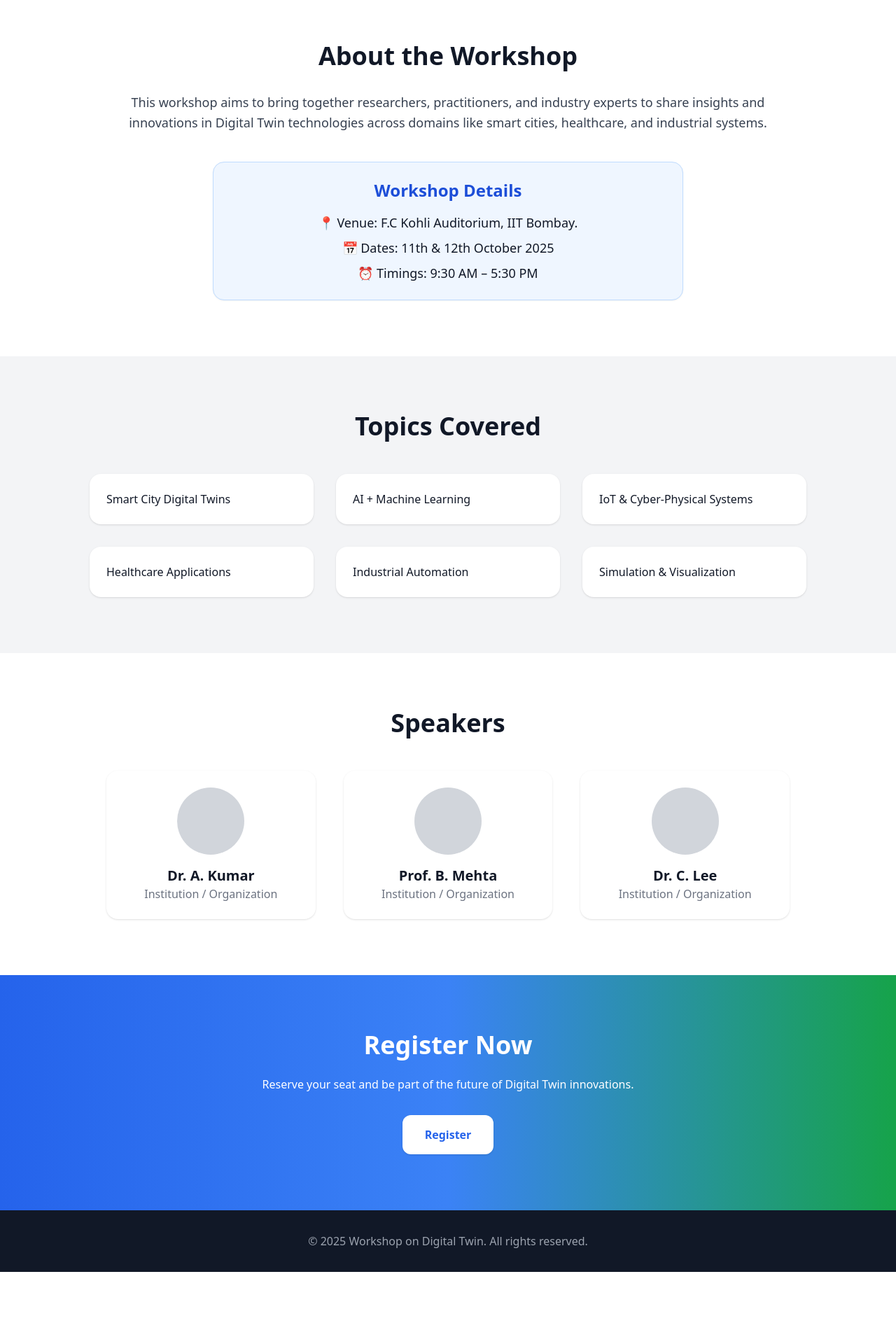
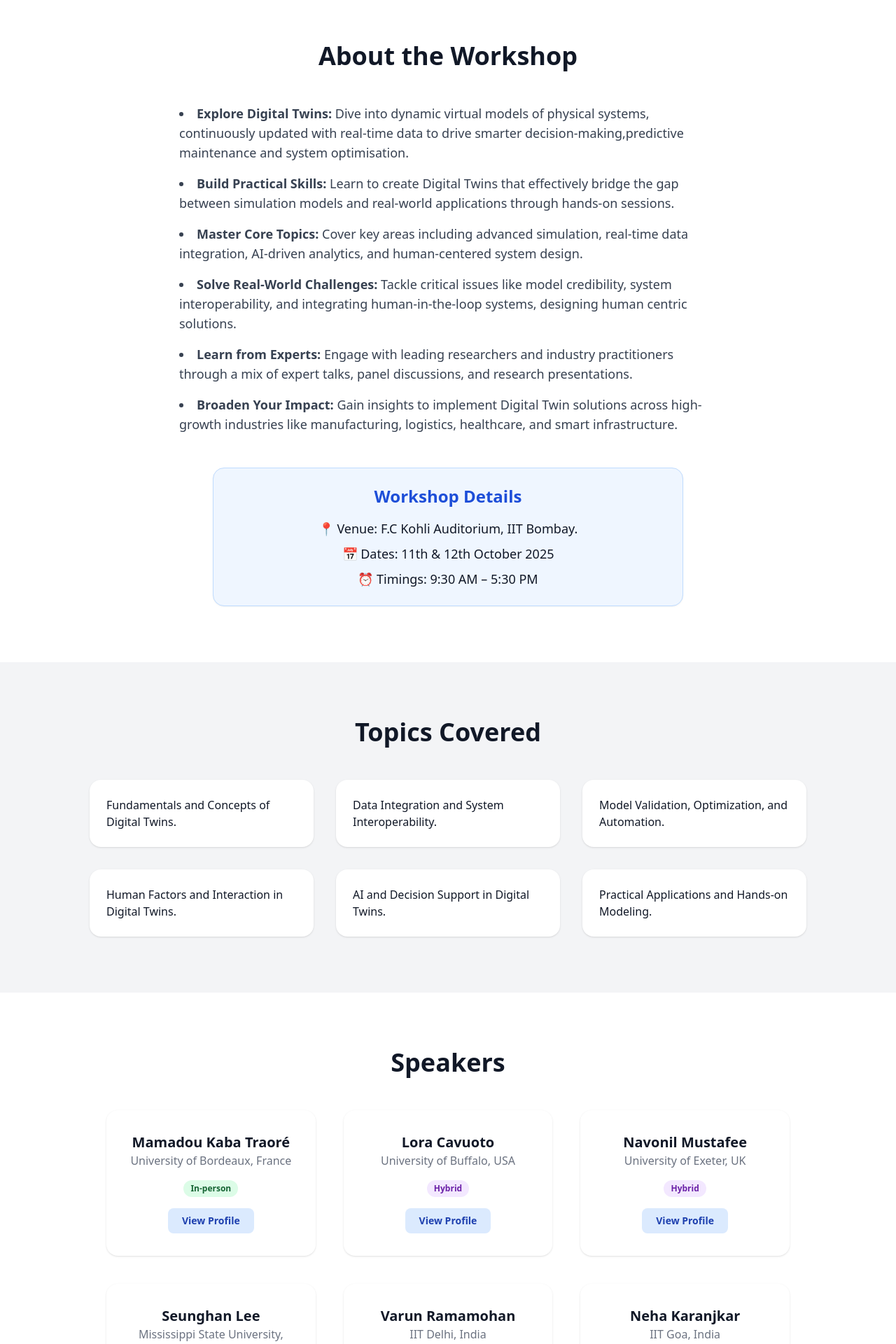
Before and after one commit to Siddd25/DT_workshop, a React (Create React App) app: page / in a window 1280 px wide. Shown: the part 820-2740 px from the top of the page at 70% size. Before the commit the page ends 2637 px from the top, so only its background shows below. Built offline with nearby package versions, Linux system fonts and the light colour scheme.

Commit message:
Added required data

```diff
--- a/src/App.js
+++ b/src/App.js
@@ -1,163 +1,3 @@
-// import './App.css';
-// import 'aos/dist/aos.css';
-// import AOS from 'aos';
-// import { useEffect, useState } from 'react';
-// import RegisterModal from "./register";
-// // Your App.css file should contain the responsive background images for the #home section.
-
-// // --- Navbar Component ---
-// const Navbar = ({ isNavOpen, setNavOpen }) => (
-//   <nav className="bg-white/80 backdrop-blur-md fixed top-0 left-0 right-0 z-40 shadow-md">
-//     <div className="max-w-7xl mx-auto px-4 sm:px-6 lg:px-8">
-//       <div className="flex items-center justify-between h-16">
-//         <div className="flex-shrink-0">
-//           <a href="#home" className="font-bold text-xl text-gray-800">Digital Twin 2025</a>
-//         </div>
-//         <div className="hidden md:block">
-//           <div className="ml-10 flex items-baseline space-x-4">
-//             <a href="#about" className="text-gray-600 hover:bg-gray-200 px-3 py-2 rounded-md text-sm font-medium">About</a>
-//             <a href="#topics" className="text-gray-600 hover:bg-gray-200 px-3 py-2 rounded-md text-sm font-medium">Topics</a>
-//             <a href="#speakers" className="text-gray-600 hover:bg-gray-200 px-3 py-2 rounded-md text-sm font-medium">Speakers</a>
-//             <a href="#register" className="text-gray-600 hover:bg-gray-200 px-3 py-2 rounded-md text-sm font-medium">Register</a>
-//           </div>
-//         </div>
-//         <div className="-mr-2 flex md:hidden">
-//           <button
-//             onClick={() => setNavOpen(!isNavOpen)}
-//             type="button"
-//             className="bg-gray-200 inline-flex items-center justify-center p-2 rounded-md text-gray-500 hover:bg-gray-300 focus:outline-none"
-//             aria-controls="mobile-menu"
-//             aria-expanded="false"
-//           >
-//             <span className="sr-only">Open main menu</span>
-//             {!isNavOpen ? (
-//               <svg className="block h-6 w-6" xmlns="http://www.w3.org/2000/svg" fill="none" viewBox="0 0 24 24" stroke="currentColor" aria-hidden="true">
-//                 <path strokeLinecap="round" strokeLinejoin="round" strokeWidth="2" d="M4 6h16M4 12h16M4 18h16" />
-//               </svg>
-//             ) : (
-//               <svg className="block h-6 w-6" xmlns="http://www.w3.org/2000/svg" fill="none" viewBox="0 0 24 24" stroke="currentColor" aria-hidden="true">
-//                 <path strokeLinecap="round" strokeLinejoin="round" strokeWidth="2" d="M6 18L18 6M6 6l12 12" />
-//               </svg>
-//             )}
-//           </button>
-//         </div>
-//       </div>
-//     </div>
-//     {isNavOpen && (
-//       <div className="md:hidden" id="mobile-menu">
-//         <div className="px-2 pt-2 pb-3 space-y-1 sm:px-3">
-//           <a href="#about" className="text-gray-600 hover:bg-gray-200 block px-3 py-2 rounded-md text-base font-medium">About</a>
-//           <a href="#topics" className="text-gray-600 hover:bg-gray-200 block px-3 py-2 rounded-md text-base font-medium">Topics</a>
-//           <a href="#speakers" className="text-gray-600 hover:bg-gray-200 block px-3 py-2 rounded-md text-base font-medium">Speakers</a>
-//           <a href="#register" className="text-gray-600 hover:bg-gray-200 block px-3 py-2 rounded-md text-base font-medium">Register</a>
-//         </div>
-//       </div>
-//     )}
-//   </nav>
-// );
-
-
-// function App() {
-//   useEffect(() => {
-//     AOS.init({ duration: 1000, once: true });
-//   }, []);
-
-//   const [isModalOpen, setModalOpen] = useState(false);
-//   const [isNavOpen, setNavOpen] = useState(false);
-
-//   return (
-//     <div className="text-gray-900">
-//       <Navbar isNavOpen={isNavOpen} setNavOpen={setNavOpen} />
-
-//       {/* --- Hero Section --- */}
-//       <section
-//         id="home"
-//         className="min-h-screen flex flex-col items-center justify-end pb-24 text-center text-white relative"
-//       >
-//         {/* --- The overlay is now a solid color for high contrast --- */}
-//         <div className="absolute inset-0 bg-black opacity-60"></div>
-
-//         <div className="relative z-10 flex w-full flex-col items-center justify-center px-6">
-//           <h1 className="text-5xl font-extrabold mb-4 text-shadow-lg">Digital Twin Workshop</h1>
-//           <p className="max-w-2xl text-lg mb-8 text-shadow-md">
-//             Explore Digital Twin technologies, real-time data, AI integration, and industrial applications.
-//           </p>
-//           <div className="flex flex-col sm:flex-row gap-4">
-//             <button
-//               onClick={() => setModalOpen(true)}
-//               className="bg-white text-blue-600 px-8 py-4 rounded-xl font-semibold shadow hover:bg-gray-200 transition-transform transform hover:scale-105"
-//             >
-//               Register
-//             </button>
-//             <a
-//               href="#about"
-//               className="border border-white px-6 py-3 rounded-xl font-semibold hover:bg-white hover:text-blue-600 transition-all"
-//             >
-//               Learn More
-//             </a>
-//           </div>
-//         </div>
-//       </section>
-
-//       {/* --- Other Sections --- */}
-//       <section id="about" className="py-20 px-6 max-w-5xl mx-auto">
-//         <h2 className="text-3xl md:text-4xl font-bold text-center mb-8" data-aos="fade-up">About the Workshop</h2>
-//         <p className="text-lg text-gray-700 leading-relaxed text-center">
-//           This workshop aims to bring together researchers, practitioners, and industry experts to share insights and innovations in Digital Twin technologies across domains like smart cities, healthcare, and industrial systems.
-//         </p>
-//       </section>
-
-//       <section id="topics" className="py-20 bg-gray-100 px-6">
-//         <h2 className="text-3xl md:text-4xl font-bold text-center mb-12" data-aos="fade-up">Topics Covered</h2>
-//         <div className="grid sm:grid-cols-2 md:grid-cols-3 gap-8 max-w-5xl mx-auto">
-//           {["Smart City Digital Twins", "AI + Machine Learning", "IoT & Cyber-Physical Systems", "Healthcare Applications", "Industrial Automation", "Simulation & Visualization"].map((topic, idx) => (
-//             <div key={idx} className="bg-white p-6 rounded-2xl shadow hover:shadow-lg transition">
-//               {topic}
-//             </div>
-//           ))}
-//         </div>
-//       </section>
-
-//       <section id="speakers" className="py-20 px-6 max-w-5xl mx-auto">
-//         <h2 className="text-3xl md:text-4xl font-bold text-center mb-12" data-aos="fade-up">Speakers</h2>
-//         <div className="grid sm:grid-cols-2 md:grid-cols-3 gap-10">
-//           {["Dr. A. Kumar", "Prof. B. Mehta", "Dr. C. Lee"].map((name, idx) => (
-//             <div key={idx} className="text-center bg-white p-6 rounded-2xl shadow hover:shadow-md">
-//               <div className="w-24 h-24 bg-gray-300 rounded-full mx-auto mb-4"></div>
-//               <h3 className="font-semibold text-xl">{name}</h3>
-//               <p className="text-gray-500">Institution / Organization</p>
-//             </div>
-//           ))}
-//         </div>
-//       </section>
-
-//       <section id="register" className="py-20 bg-blue-600 text-white text-center px-6">
-//         <h2 className="text-3xl md:text-4xl font-bold mb-6">Register Now</h2>
-//         <p className="max-w-2xl mx-auto mb-8">
-//           Reserve your seat and be part of the future of Digital Twin innovations.
-//         </p>
-//         <button
-//           onClick={() => setModalOpen(true)}
-//           className="bg-white text-blue-600 px-8 py-4 rounded-xl font-semibold shadow hover:bg-gray-200"
-//         >
-//           Register
-//         </button>
-//       </section>
-
-//       <footer className="py-8 text-center bg-gray-900 text-gray-400">
-//         <p>© 2025 Workshop on Digital Twin. All rights reserved.</p>
-//       </footer>
-
-//       <RegisterModal isOpen={isModalOpen} onClose={() => setModalOpen(false)} />
-//     </div>
-//   );
-// }
-
-// export default App;
-
-
-
-
 import './App.css';
 import 'aos/dist/aos.css';
 import AOS from 'aos';
@@ -177,6 +17,7 @@ const Navbar = ({ isNavOpen, setNavOpen }) => (
             <a href="#about" className="text-gray-600 hover:bg-gray-200 px-3 py-2 rounded-md text-sm font-medium">About</a>
             <a href="#topics" className="text-gray-600 hover:bg-gray-200 px-3 py-2 rounded-md text-sm font-medium">Topics</a>
             <a href="#speakers" className="text-gray-600 hover:bg-gray-200 px-3 py-2 rounded-md text-sm font-medium">Speakers</a>
+            <a href="#venue" className="text-gray-600 hover:bg-gray-200 px-3 py-2 rounded-md text-sm font-medium">Venue</a>
             <a href="#register" className="text-gray-600 hover:bg-gray-200 px-3 py-2 rounded-md text-sm font-medium">Register</a>
           </div>
         </div>
@@ -208,6 +49,7 @@ const Navbar = ({ isNavOpen, setNavOpen }) => (
           <a href="#about" className="text-gray-600 hover:bg-gray-200 block px-3 py-2 rounded-md text-base font-medium">About</a>
           <a href="#topics" className="text-gray-600 hover:bg-gray-200 block px-3 py-2 rounded-md text-base font-medium">Topics</a>
           <a href="#speakers" className="text-gray-600 hover:bg-gray-200 block px-3 py-2 rounded-md text-base font-medium">Speakers</a>
+          <a href="#venue" className="text-gray-600 hover:bg-gray-200 block px-3 py-2 rounded-md text-base font-medium">Venue</a>
           <a href="#register" className="text-gray-600 hover:bg-gray-200 block px-3 py-2 rounded-md text-base font-medium">Register</a>
         </div>
       </div>
@@ -235,9 +77,9 @@ function App() {
         <div className="absolute inset-0 bg-black opacity-60"></div>
 
         <div className="relative z-10 flex w-full flex-col items-center justify-center px-6">
-          <h1 className="text-5xl font-extrabold mb-4 text-shadow-lg">Digital Twin Workshop</h1>
+          <h1 className="text-5xl font-extrabold mb-4 text-shadow-lg">Digital Twin Modeling Workshop</h1>
           <p className="max-w-2xl text-lg mb-6 text-shadow-md">
-            Explore Digital Twin technologies, real-time data, AI integration, and industrial applications.
+            "The Digital Twin Modeling: Bridging Simulation Modelling and Real-World Systems" workshop offers an in-depth exploration of how Digital Twin technology revolutionizes how complex physical systems are designed, monitored, and optimized.
           </p>
 
           {/* ✅ Workshop Details in Hero */}
@@ -266,14 +108,35 @@ function App() {
         </div>
       </section>
 
+
+
       {/* --- About Section --- */}
       <section id="about" className="py-20 px-6 max-w-5xl mx-auto">
-        <h2 className="text-3xl md:text-4xl font-bold text-center mb-8" data-aos="fade-up">About the Workshop</h2>
-        <p className="text-lg text-gray-700 leading-relaxed text-center mb-10">
-          This workshop aims to bring together researchers, practitioners, and industry experts to share insights and innovations in Digital Twin technologies across domains like smart cities, healthcare, and industrial systems.
-        </p>
+        <h2 className="text-3xl md:text-4xl font-bold text-center mb-12" data-aos="fade-up">About the Workshop</h2>
 
-        {/* ✅ Dedicated Workshop Details Section */}
+        {/* --- Replaced paragraph with bullet points --- */}
+        <ul className="list-disc list-inside space-y-4 text-lg text-gray-700 max-w-3xl mx-auto mb-12 text-left">
+          <li>
+            <strong>Explore Digital Twins:</strong> Dive into dynamic virtual models of physical systems, continuously updated with real-time data to drive smarter decision-making,predictive maintenance and system optimisation.
+          </li>
+          <li>
+            <strong>Build Practical Skills:</strong> Learn to create Digital Twins that effectively bridge the gap between simulation models and real-world applications through hands-on sessions.
+          </li>
+          <li>
+            <strong>Master Core Topics:</strong> Cover key areas including advanced simulation, real-time data integration, AI-driven analytics, and human-centered system design.
+          </li>
+          <li>
+            <strong>Solve Real-World Challenges:</strong> Tackle critical issues like model credibility, system interoperability, and integrating human-in-the-loop systems, designing human centric solutions.
+          </li>
+          <li>
+            <strong>Learn from Experts:</strong> Engage with leading researchers and industry practitioners through a mix of expert talks, panel discussions, and research presentations.
+          </li>
+          <li>
+            <strong>Broaden Your Impact:</strong> Gain insights to implement Digital Twin solutions across high-growth industries like manufacturing, logistics, healthcare, and smart infrastructure.
+          </li>
+        </ul>
+
+        {/* ✅ Dedicated Workshop Details Section (Unchanged) */}
         <div className="bg-blue-50 border border-blue-200 rounded-2xl p-6 text-center shadow-sm max-w-2xl mx-auto">
           <h3 className="text-2xl font-semibold text-blue-700 mb-4">Workshop Details</h3>
           <p className="text-lg mb-2">📍 Venue: <span className="font-medium">F.C Kohli Auditorium, IIT Bombay.</span></p>
@@ -286,7 +149,7 @@ function App() {
       <section id="topics" className="py-20 bg-gray-100 px-6">
         <h2 className="text-3xl md:text-4xl font-bold text-center mb-12" data-aos="fade-up">Topics Covered</h2>
         <div className="grid sm:grid-cols-2 md:grid-cols-3 gap-8 max-w-5xl mx-auto">
-          {["Smart City Digital Twins", "AI + Machine Learning", "IoT & Cyber-Physical Systems", "Healthcare Applications", "Industrial Automation", "Simulation & Visualization"].map((topic, idx) => (
+          {["Fundamentals and Concepts of Digital Twins.", "Data Integration and System Interoperability.", "Model Validation, Optimization, and Automation.", "Human Factors and Interaction in Digital Twins.", "AI and Decision Support in Digital Twins.", "Practical Applications and Hands-on Modeling."].map((topic, idx) => (
             <div key={idx} className="bg-white p-6 rounded-2xl shadow hover:shadow-lg transition">
               {topic}
             </div>
@@ -295,25 +158,89 @@ function App() {
       </section>
 
       {/* --- Speakers Section --- */}
-      <section id="speakers" className="py-20 px-6 max-w-5xl mx-auto">
-        <h2 className="text-3xl md:text-4xl font-bold text-center mb-12" data-aos="fade-up">Speakers</h2>
-        <div className="grid sm:grid-cols-2 md:grid-cols-3 gap-10">
-          {["Dr. A. Kumar", "Prof. B. Mehta", "Dr. C. Lee"].map((name, idx) => (
-            <div key={idx} className="text-center bg-white p-6 rounded-2xl shadow hover:shadow-md">
-              <div className="w-24 h-24 bg-gray-300 rounded-full mx-auto mb-4"></div>
-              <h3 className="font-semibold text-xl">{name}</h3>
-              <p className="text-gray-500">Institution / Organization</p>
+<section id="speakers" className="py-20 px-6 max-w-5xl mx-auto">
+  <h2 className="text-3xl md:text-4xl font-bold text-center mb-12" data-aos="fade-up">
+    Speakers
+  </h2>
+
+  {(() => {
+    // This is the full speaker list you provided
+    const speakers = [
+      { name: 'Mamadou Kaba Traoré', institution: 'University of Bordeaux, France', profileUrl: 'https://www.ims-bordeaux.fr/researchers-and-publications/traore-mamadou/', mode: 'In-person' },
+      { name: 'Lora Cavuoto', institution: 'University of Buffalo, USA', profileUrl: 'https://engineering.buffalo.edu/home/research/faculty/profiles.host.html/content/shared/engineering/industrial-systems/profiles/faculty/cavuoto-lora.html', mode: 'Hybrid' },
+      { name: 'Navonil Mustafee', institution: 'University of Exeter, UK', profileUrl: 'https://experts.exeter.ac.uk/22797-nav-mustafee', mode: 'Hybrid' },
+      { name: 'Seunghan Lee', institution: 'Mississippi State University, USA', profileUrl: 'https://www.ise.msstate.edu/people/faculty/seunghan-lee/', mode: 'Hybrid' },
+      { name: 'Varun Ramamohan', institution: 'IIT Delhi, India', profileUrl: 'https://mech.iitd.ac.in/faculty-profile/189', mode: 'In-person' },
+      { name: 'Neha Karanjkar', institution: 'IIT Goa, India', profileUrl: 'https://nehakaranjkar.github.io/', mode: 'In-person' },
+      { name: 'Souvik Barat', institution: 'TCS, India', profileUrl: 'https://www.linkedin.com/in/souvikbarat/', mode: 'In-person' },
+      { name: 'Jayendran Venkateswaran', institution: 'IIT Bombay, India', profileUrl: 'https://www.ieor.iitb.ac.in/~jayendran', mode: 'In-person' },
+      { name: 'Saurabh Jain', institution: 'IIT Bombay, India', profileUrl: 'https://www.ieor.iitb.ac.in/saurabh', mode: 'In-person' }
+    ];
+
+    return (
+      <div className="grid sm:grid-cols-2 md:grid-cols-3 gap-10">
+        {speakers.map((speaker, idx) => (
+          <div key={idx} className="text-center bg-white p-8 rounded-2xl shadow hover:shadow-lg transition-shadow flex flex-col items-center justify-between">
+            <div>
+              <h3 className="font-semibold text-xl">{speaker.name}</h3>
+              <p className="text-gray-500 mb-4">{speaker.institution}</p>
             </div>
-          ))}
+
+            <div className="flex flex-col items-center">
+              {/* --- ADDED THIS PART --- */}
+              <span className={`text-xs font-semibold px-2.5 py-1 rounded-full mb-4 ${
+                speaker.mode === 'Hybrid'
+                  ? 'bg-purple-100 text-purple-800'
+                  : 'bg-green-100 text-green-800'
+              }`}>
+                {speaker.mode}
+              </span>
+
+              <a
+                href={speaker.profileUrl}
+                target="_blank"
+                rel="noopener noreferrer"
+                className="inline-block bg-blue-100 text-blue-800 px-5 py-2 rounded-lg text-sm font-semibold hover:bg-blue-200 transition-colors"
+              >
+                View Profile
+              </a>
+            </div>
+
+          </div>
+        ))}
+      </div>
+    );
+  })()}
+</section>
+
+
+     <section id="venue" className="py-20 bg-gray-100 px-6">
+        <div className="max-w-5xl mx-auto">
+          <h2 className="text-3xl md:text-4xl font-bold text-center mb-4" data-aos="fade-up">
+            Workshop Venue
+          </h2>
+          <p className="text-lg text-gray-700 text-center mb-8" data-aos="fade-up" data-aos-delay="100">
+            F.C Kohli Auditorium, KReSIT Building, IIT Bombay, Powai, Mumbai, Maharashtra 400076
+          </p>
+          <div className="rounded-2xl overflow-hidden shadow-xl" data-aos="fade-up" data-aos-delay="200">
+            <iframe
+              src="https://www.google.com/maps/embed?pb=!1m18!1m12!1m3!1d3769.480211004412!2d72.91324967425321!3d19.130445850262905!2m3!1f0!2f0!3f0!3m2!1i1024!2i768!4f13.1!3m3!1m2!1s0x3be7c7f697939a83%3A0xbda25f655512b26e!2sF.C.%20Kohli%20Auditorium!5e0!3m2!1sen!2sin!4v1757667228185!5m2!1sen!2sin"
+              width="100%"
+              height="450"
+              style={{ border: 0 }}
+              allowFullScreen=""
+              loading="lazy"
+              referrerPolicy="no-referrer-when-downgrade"
+              title="F.C Kohli Auditorium, IIT Bombay"
+            ></iframe>
+          </div>
         </div>
       </section>
 
 
-
-
       <section
   id="register"
-  className="py-20 bg-gradient-to-r from-blue-600 via-blue-500 to-green-600 text-white text-center px-6"
+  className="py-20 bg-gradient-to-r from-blue-600 via-blue-500 to-yellow-600 text-white text-center px-6"
 >
   <h2 className="text-3xl md:text-4xl font-bold mb-6">Register Now</h2>
   <p className="max-w-2xl mx-auto mb-8">
@@ -329,7 +256,7 @@ function App() {
 
       {/* --- Footer --- */}
       <footer className="py-8 text-center bg-gray-900 text-gray-400">
-        <p>© 2025 Workshop on Digital Twin. All rights reserved.</p>
+        <p>@Digital Twin Worksop. IIT Bombay.</p>
       </footer>
 
       <RegisterModal isOpen={isModalOpen} onClose={() => setModalOpen(false)} />
--- a/src/register.js
+++ b/src/register.js
@@ -252,7 +252,7 @@ const RegisterModal = ({ isOpen, onClose }) => {
 
     if (name === 'contact' && value) {
       if (!validateContact(value)) {
-        setErrors({ ...errors, contact: "Please enter exactly 10 digits" });
+        setErrors({ ...errors, contact: "Please enter a valid Phone number" });
       }
     }
   };
@@ -273,7 +273,7 @@ const RegisterModal = ({ isOpen, onClose }) => {
     if (!formData.contact.trim()) {
       newErrors.contact = "Phone number is required";
     } else if (!validateContact(formData.contact)) {
-      newErrors.contact = "Please enter exactly 10 digits";
+      newErrors.contact = "Please enter a valid Phone number";
     }
 
     setErrors(newErrors);
```
